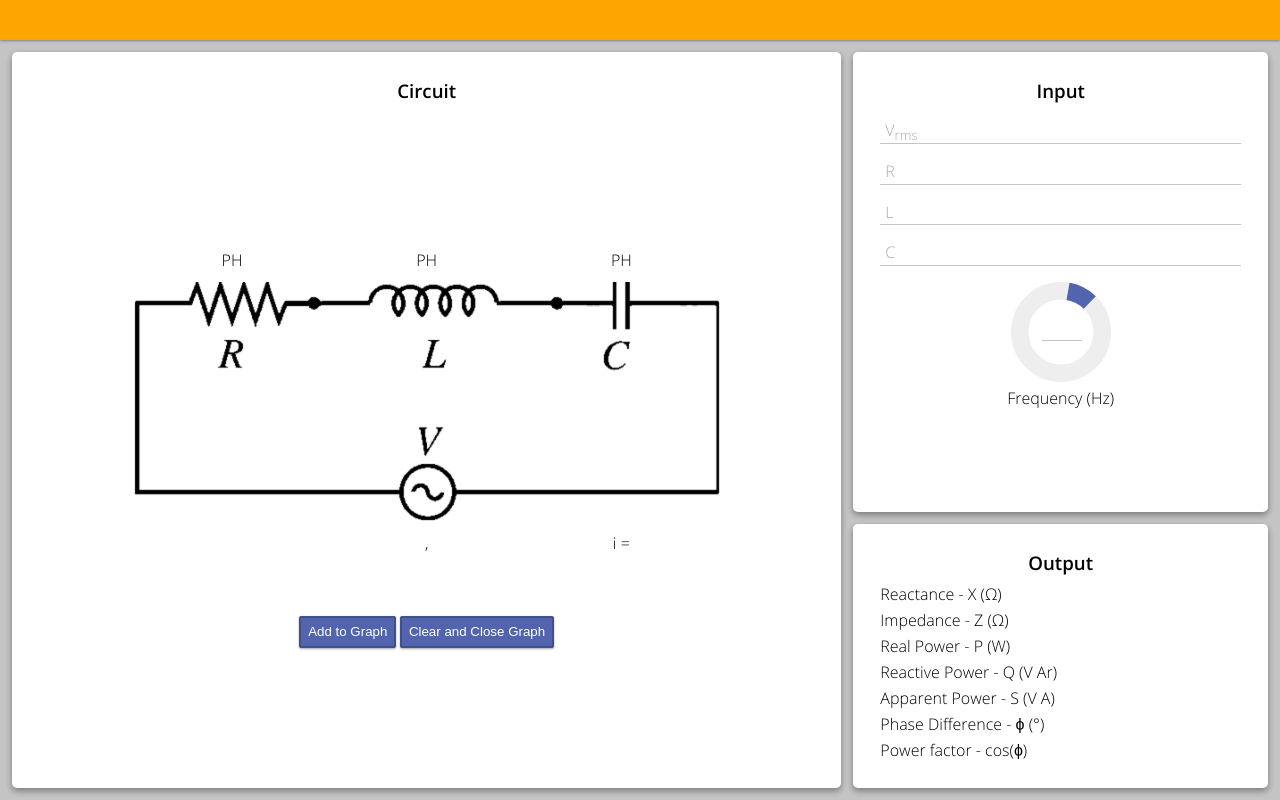
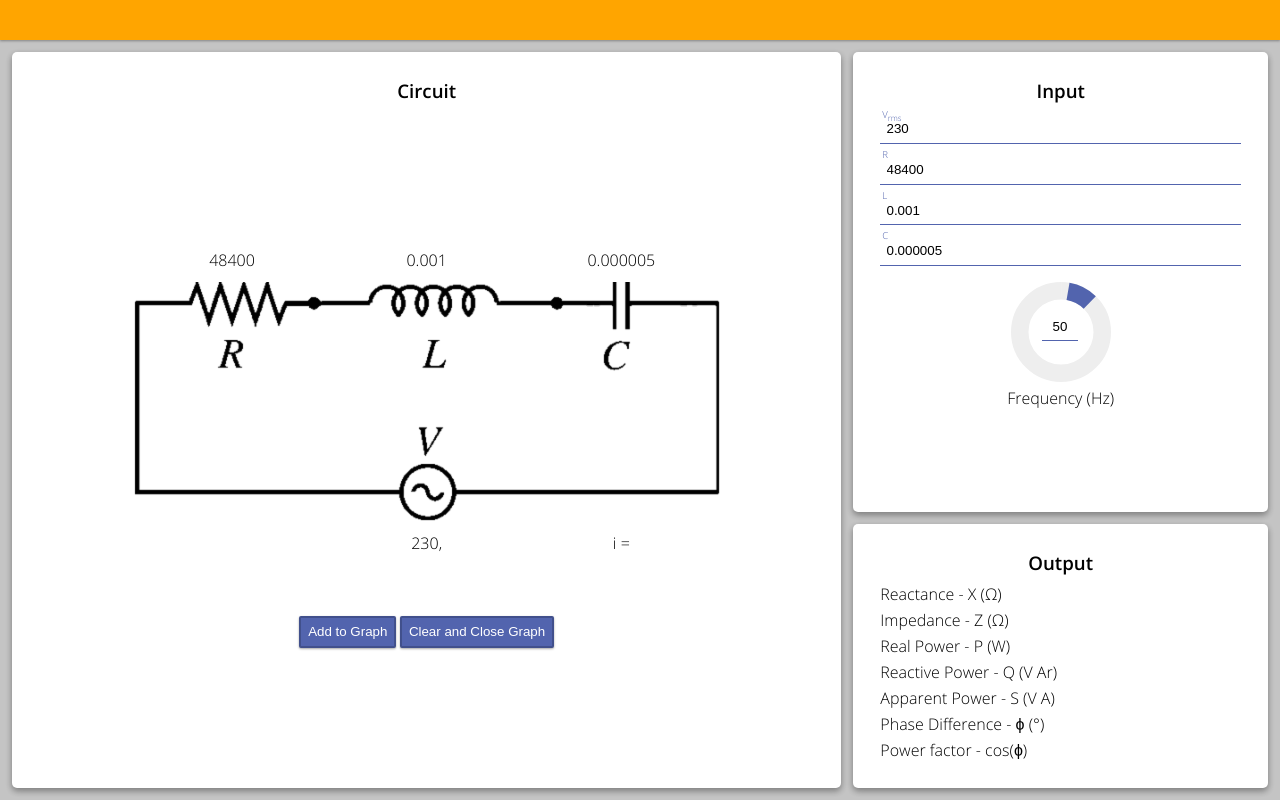
Before and after one commit to chrisvrose/eee-assn-freq, an Electron app: page resources/index.html in a window 1280 px wide. Drawn offline with nearby package versions, Linux system fonts and the light colour scheme.

Commit message:
Changes Lib

```diff
--- a/resources/base.css
+++ b/resources/base.css
@@ -173,7 +173,7 @@ input[type=number]::-webkit-outer-spin-button {
 	position: absolute;
 	top:2em;
 	left:45%;
-	width: 2em;
+	width: 6%;
 }
 button:active{
 	outline:none;
--- a/resources/page.js
+++ b/resources/page.js
@@ -1,6 +1,8 @@
 const { ipcRenderer } = require('electron');
 const math = require('mathjs');
 window.$ = window.jQuery = require('../node_modules/jquery/dist/jquery');
+
+let currentState = { V: 230, F: 100, R: 100, L: .001, C: 0.000001 }
 
 $('document').ready(() => {
     $(".dial").knob({
@@ -12,13 +14,89 @@ $('document').ready(() => {
         'fgColor': '#5264AE',
 
         'change': (v) => {
-            $("#iF").val(math.round(v));
+            $("#iF").val(math.round(v)).trigger('input',false);
         }
     });
-    $('#iF').on('input', (e) => {
-        $(".dial").val(e.target.value).trigger('change');
+    $('#iF').on('input', (e,b=true) => {
+        $(".dial").val(e.target.value);
+        if(b){
+            $(".dial").trigger('change')
+        }
+        $('#cF').html(e.target.value)
+        updateCurrentSet(parseFloat(e.target.value),5)
     })
+
+    $('#iV').on('input',(e)=>{
+        $('#cV').html(`${e.target.value}`);
+        updateCurrentSet(parseFloat(e.target.value),4)
+    })
+    $('#iR').on('input',(e)=>{
+        $('#cR').html(`${e.target.value}`)
+        updateCurrentSet(parseFloat(e.target.value),1)
+    })
+    $('#iL').on('input',(e)=>{
+        $('#cL').html(`${e.target.value}`)
+        updateCurrentSet(parseFloat(e.target.value),2)
+    })
+    $('#iC').on('input',(e)=>{
+        $('#cC').html(`${e.target.value}`)
+        updateCurrentSet(parseFloat(e.target.value),3)
+    })
+
+
+
+
+    $('#iV').val(230);
+    $('#iR').val(48400);
+    $('#iL').val(0.001);
+    $('#iC').val(.000005);
+    $('#iF').val(50);
+
+    //$().on
+    ['#iV','#iR','#iL','#iC','iF'].forEach(element => {
+        $(element).trigger('input')
+    });
+
+
+
+
+
+
 })
 
 
+//1R 2L 3C 4V 5F
+function updateCurrentSet(valueObject, val = 1) {
+    switch (val) {
+        case 1:
+            currentState.R = valueObject
+            break
+        case 2:
+            currentState.L = valueObject
+            break
+        case 3:
+            currentState.C = valueObject
+            break;
+        case 4:
+            currentState.V = valueObject
+            break;
+        case 5:
+            currentState.F = valueObject
+            break;
+        default:
+            return null
+    }
+    calculateResults(currentState)
+    return valueObject;
+}
+
+
+function calculateResults(cState){
+
+    return null;
+}
+
+
+
+
 //ipcRenderer.send('setGWV',true);
```
